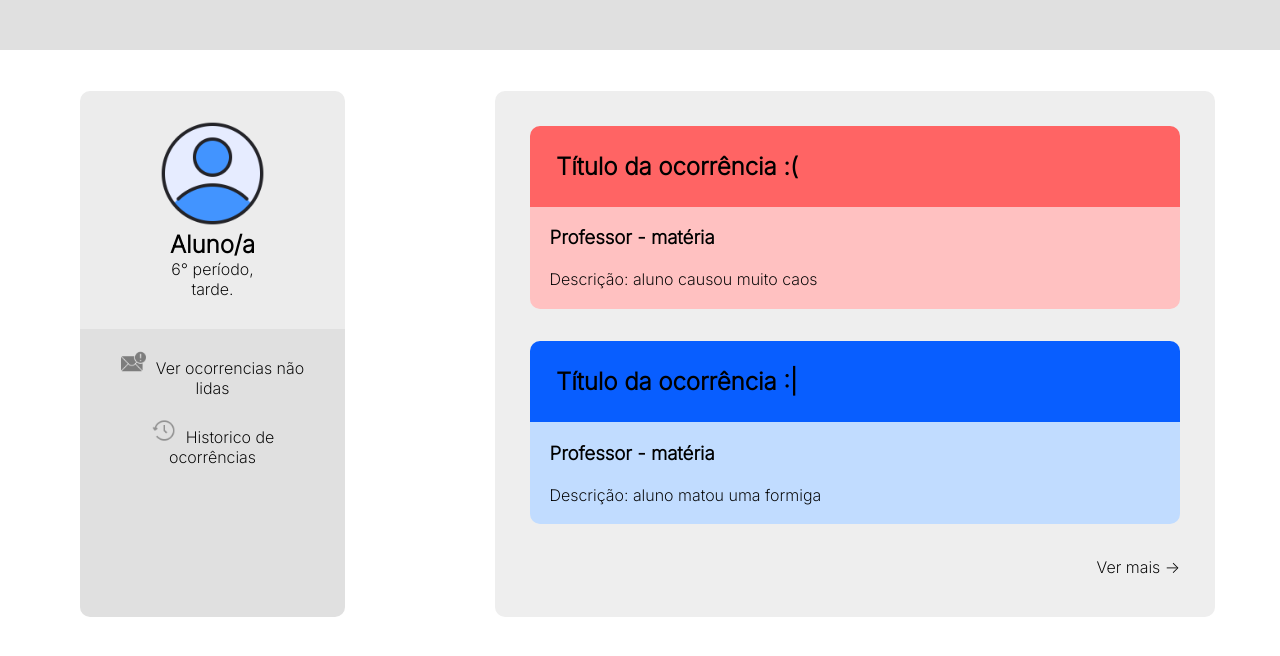
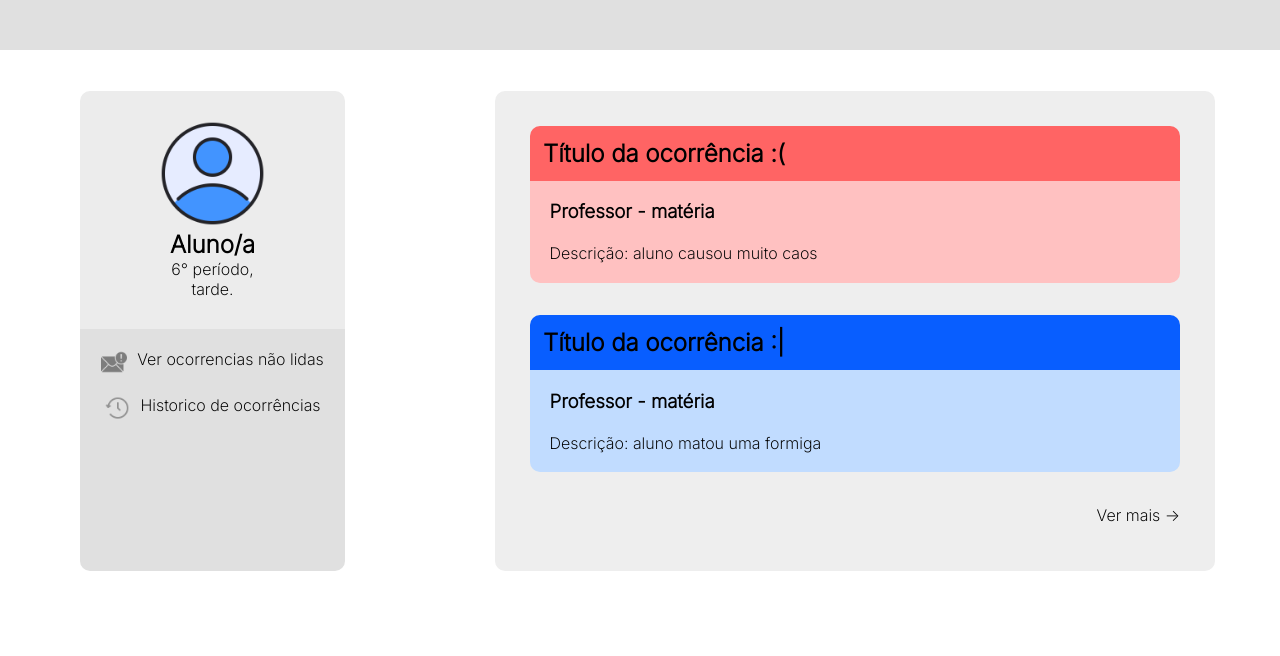
Before and after one commit to kaduu21/Nexus-Sistemas, a PHP site: page /alunopage.html in a window 1280 px wide. Shown: the part 97-753 px from the top of the page. Run offline with PHP 8.4, Linux system fonts and the light colour scheme.

Commit message:
Update nexuscss.css

```diff
--- a/Nexus System (NS)/style/nexuscss.css
+++ b/Nexus System (NS)/style/nexuscss.css
@@ -23,14 +23,13 @@ ul{
 }
 
 ul a li img{
-    width: 25px;
-    display: inline-block;
+    width: 26px;
+    float: inline-start;
     margin-right: 10px;
 }
 
 ul a li{
     display: inline-block;
-
 }
 
 a{
@@ -143,7 +142,7 @@ nav img{
     background-color: rgb(255, 100, 100);
     border-top-left-radius: 10px;
     border-top-right-radius: 10px;
-    padding: 4%;
+    padding: 2%;
 }
 
 .ocorrencia-danger{
@@ -157,7 +156,7 @@ nav img{
     background-color: rgb(8, 94, 255);
     border-top-left-radius: 10px;
     border-top-right-radius: 10px;
-    padding: 4%;
+    padding: 2%;
 
 }
 
@@ -233,15 +232,6 @@ nav img{
     margin-top: 1%;
     margin-right: 150px;
     justify-content: space-evenly;
-}
-
-.crescer-perfil{
-    transition: 1s;
-}
-
-.crescer-perfil:hover{
-    background-color: #ffd8bb;
-    border-radius: 15px;
 }
 
 .flex-line{
@@ -400,9 +390,9 @@ nav img{
     border-radius: 10px;
     border-top-left-radius: 0px;
     border-top-right-radius: 0px;
-    padding-left: 30px;
-    padding-right: 30px;
+    padding-left: 20px;
+    padding-right: 20px;
     padding-top: 20px;
     padding-bottom: 150px;
-    z-index: 0;
+    z-index: -1;
 }
```
